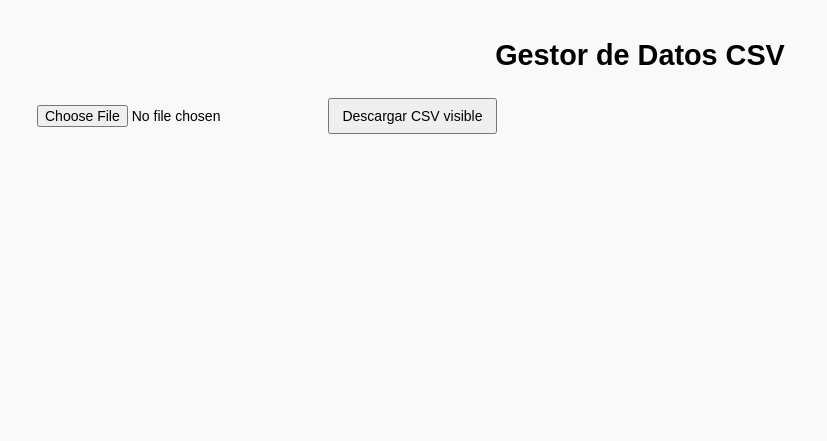
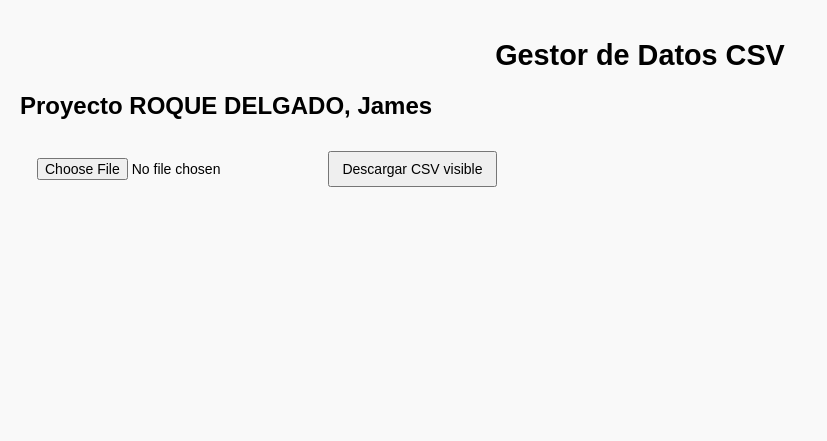
Before and after one commit to JamesRD15/GestordeDatosAzure, a plain HTML site: page index.html in a window 1280 px wide. Shown: the whole page, without its empty margins (0-827 px from the left). Drawn offline with nearby package versions, Linux system fonts and the light colour scheme.

Commit message:
mi primer update

```diff
--- a/index.html
+++ b/index.html
@@ -8,6 +8,7 @@
 </head>
 <body>
   <h1>Gestor de Datos CSV</h1>
+  <h2>Proyecto ROQUE DELGADO, James</h2>
 
   <!-- Cargar CSV directamente -->
   <input type="file" id="fileInput" onchange="leerArchivo()" />
```
